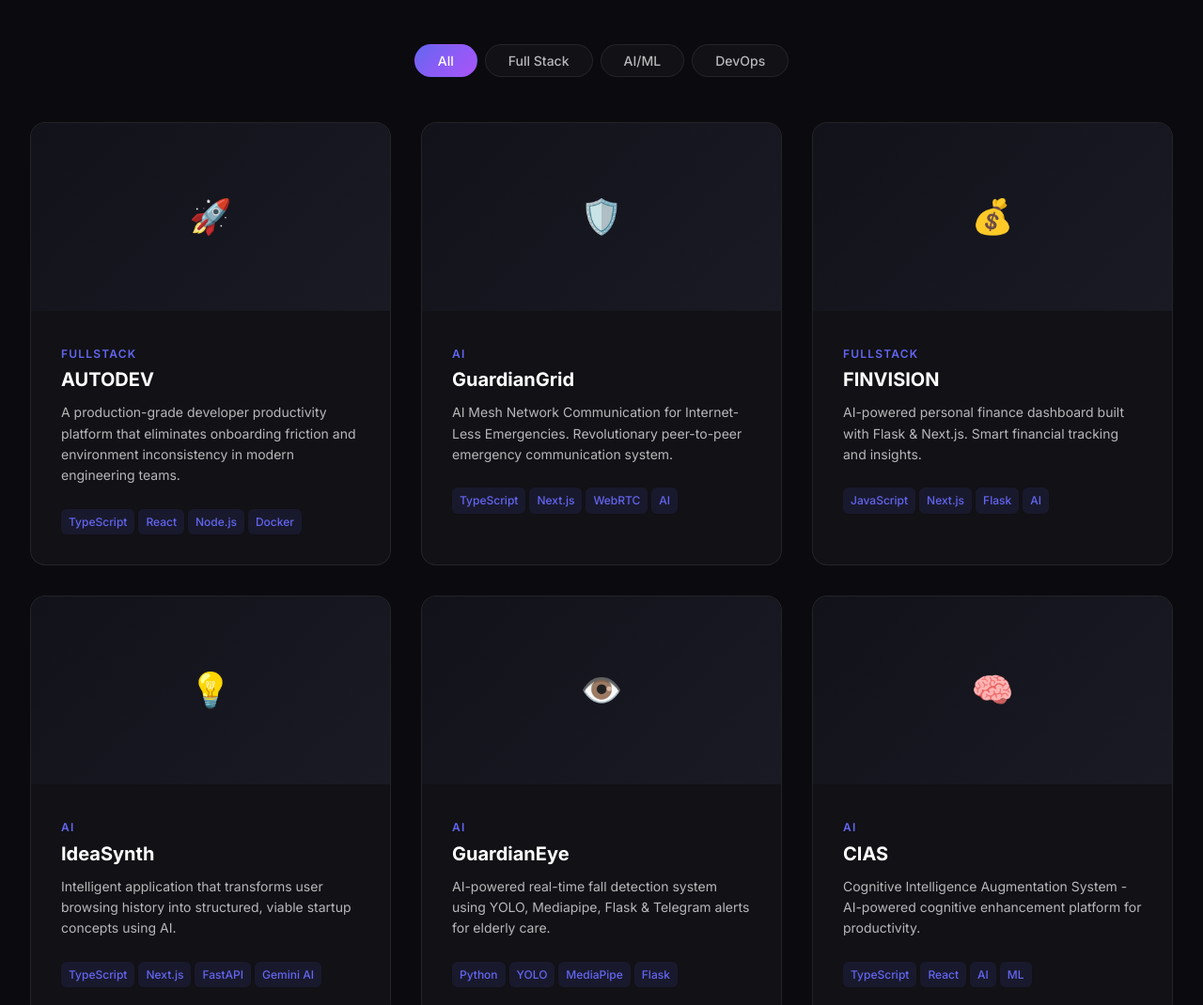
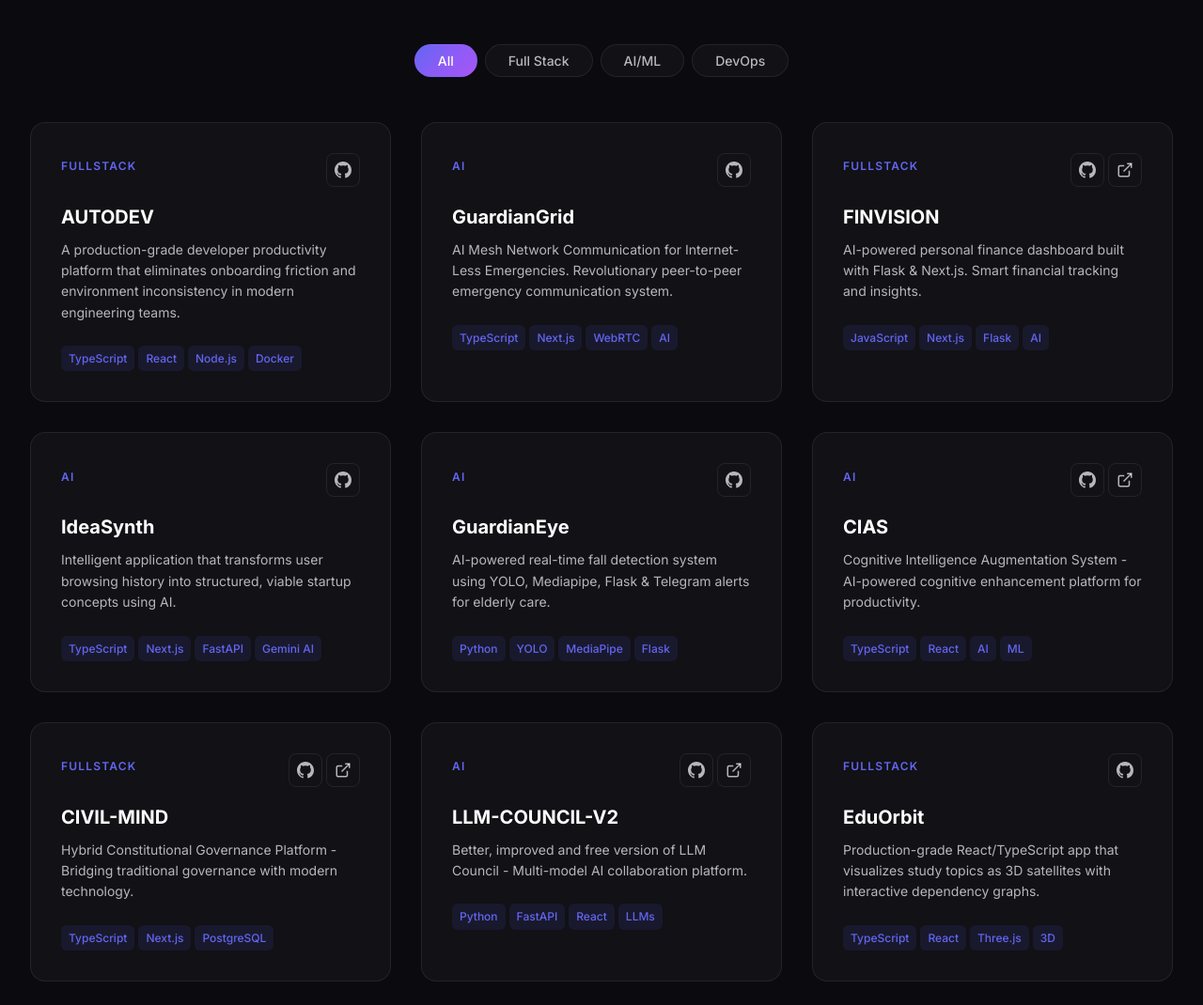
Before and after one commit to abhi3114-glitch/ABHI-portfolio, a plain HTML site: page index.html in a window 1280 px wide. Shown: the part 5820-6890 px from the top of the page at 94% size. Drawn offline with Linux system fonts and the light colour scheme.

Commit message:
feat: update projects section with curated list and text-only design

```diff
--- a/script.js
+++ b/script.js
@@ -26,8 +26,7 @@ const projects = [
         category: "fullstack",
         tech: ["TypeScript", "React", "Node.js", "Docker"],
         github: "https://github.com/abhi3114-glitch/AUTODEV",
-        demo: null,
-        emoji: "🚀"
+        demo: null
     },
     {
         id: 2,
@@ -36,8 +35,7 @@ const projects = [
         category: "ai",
         tech: ["TypeScript", "Next.js", "WebRTC", "AI"],
         github: "https://github.com/abhi3114-glitch/GuardianGrid",
-        demo: null,
-        emoji: "🛡️"
+        demo: null
     },
     {
         id: 3,
@@ -46,8 +44,7 @@ const projects = [
         category: "fullstack",
         tech: ["JavaScript", "Next.js", "Flask", "AI"],
         github: "https://github.com/abhi3114-glitch/FINVISION",
-        demo: "https://finvision-blond.vercel.app",
-        emoji: "💰"
+        demo: "https://finvision-blond.vercel.app"
     },
     {
         id: 4,
@@ -56,8 +53,7 @@ const projects = [
         category: "ai",
         tech: ["TypeScript", "Next.js", "FastAPI", "Gemini AI"],
         github: "https://github.com/abhi3114-glitch/IdeaSynth",
-        demo: null,
-        emoji: "💡"
+        demo: null
     },
     {
         id: 5,
@@ -66,8 +62,7 @@ const projects = [
         category: "ai",
         tech: ["Python", "YOLO", "MediaPipe", "Flask"],
         github: "https://github.com/abhi3114-glitch/GuardianEye",
-        demo: null,
-        emoji: "👁️"
+        demo: null
     },
     {
         id: 6,
@@ -76,8 +71,7 @@ const projects = [
         category: "ai",
         tech: ["TypeScript", "React", "AI", "ML"],
         github: "https://github.com/abhi3114-glitch/CIAS",
-        demo: "https://cias-x.vercel.app",
-        emoji: "🧠"
+        demo: "https://cias-x.vercel.app"
     },
     {
         id: 7,
@@ -86,8 +80,7 @@ const projects = [
         category: "fullstack",
         tech: ["TypeScript", "Next.js", "PostgreSQL"],
         github: "https://github.com/abhi3114-glitch/CIVIL-MIND-",
-        demo: "https://civil-mind.vercel.app",
-        emoji: "⚖️"
+        demo: "https://civil-mind.vercel.app"
     },
     {
         id: 8,
@@ -96,8 +89,7 @@ const projects = [
         category: "ai",
         tech: ["Python", "FastAPI", "React", "LLMs"],
         github: "https://github.com/abhi3114-glitch/LLM-COUNCIL-V2",
-        demo: "https://llm-council-v2.vercel.app",
-        emoji: "🤖"
+        demo: "https://llm-council-v2.vercel.app"
     },
     {
         id: 9,
@@ -106,8 +98,7 @@ const projects = [
         category: "fullstack",
         tech: ["TypeScript", "React", "Three.js", "3D"],
         github: "https://github.com/abhi3114-glitch/EduOrbit",
-        demo: null,
-        emoji: "🛰️"
+        demo: null
     },
     {
         id: 10,
@@ -116,8 +107,7 @@ const projects = [
         category: "devops",
         tech: ["TypeScript", "Docker", "Kubernetes", "AI"],
         github: "https://github.com/abhi3114-glitch/INFRAMIND",
-        demo: null,
-        emoji: "☁️"
+        demo: null
     },
     {
         id: 11,
@@ -126,8 +116,7 @@ const projects = [
         category: "devops",
         tech: ["TypeScript", "Node.js", "Docker", "CI/CD"],
         github: "https://github.com/abhi3114-glitch/DEPLOYSENSE",
-        demo: null,
-        emoji: "🔄"
+        demo: null
     },
     {
         id: 12,
@@ -136,8 +125,7 @@ const projects = [
         category: "ai",
         tech: ["Python", "ML", "TensorFlow", "Privacy"],
         github: "https://github.com/abhi3114-glitch/LifeEcho",
-        demo: null,
-        emoji: "🔮"
+        demo: null
     }
 ];
 
@@ -338,9 +326,9 @@ function renderProjects(filter = 'all') {
 
     projectsGrid.innerHTML = filteredProjects.map((project, index) => `
         <div class="project-card reveal" style="animation-delay: ${index * 0.1}s">
-            <div class="project-image">
-                <div class="project-placeholder">${project.emoji}</div>
-                <div class="project-overlay">
+            <div class="project-content">
+                <div class="project-header">
+                    <span class="project-category">${project.category}</span>
                     <div class="project-links">
                         <a href="${project.github}" target="_blank" rel="noopener" class="project-link" aria-label="View Code">
                             <svg viewBox="0 0 24 24" fill="currentColor">
@@ -358,9 +346,6 @@ function renderProjects(filter = 'all') {
                         ` : ''}
                     </div>
                 </div>
-            </div>
-            <div class="project-content">
-                <span class="project-category">${project.category}</span>
                 <h3 class="project-title">${project.title}</h3>
                 <p class="project-description">${project.description}</p>
                 <div class="project-tech">
--- a/styles.css
+++ b/styles.css
@@ -26,7 +26,7 @@
 
     --gradient-primary: linear-gradient(135deg, #6366f1 0%, #8b5cf6 50%, #a855f7 100%);
     --gradient-secondary: linear-gradient(135deg, #06b6d4 0%, #8b5cf6 100%);
-    --gradient-text: linear-gradient(135deg, #fff 0%, rgba(255,255,255,0.8) 100%);
+    --gradient-text: linear-gradient(135deg, #fff 0%, rgba(255, 255, 255, 0.8) 100%);
     --gradient-glow: radial-gradient(circle, rgba(99, 102, 241, 0.3) 0%, transparent 70%);
 
     --border-color: rgba(255, 255, 255, 0.08);
@@ -88,7 +88,9 @@
 /* ============================================
    RESET & BASE
    ============================================ */
-*, *::before, *::after {
+*,
+*::before,
+*::after {
     margin: 0;
     padding: 0;
     box-sizing: border-box;
@@ -134,7 +136,8 @@ button {
     background: none;
 }
 
-ul, ol {
+ul,
+ol {
     list-style: none;
 }
 
@@ -231,15 +234,20 @@ ul, ol {
 }
 
 @keyframes float {
-    0%, 100% {
+
+    0%,
+    100% {
         transform: translate(0, 0) scale(1);
     }
+
     25% {
         transform: translate(50px, -50px) scale(1.1);
     }
+
     50% {
         transform: translate(-30px, 30px) scale(0.9);
     }
+
     75% {
         transform: translate(40px, 20px) scale(1.05);
     }
@@ -333,8 +341,17 @@ ul, ol {
 }
 
 @keyframes pulse {
-    0%, 100% { opacity: 1; transform: scale(1); }
-    50% { opacity: 0.5; transform: scale(1.2); }
+
+    0%,
+    100% {
+        opacity: 1;
+        transform: scale(1);
+    }
+
+    50% {
+        opacity: 0.5;
+        transform: scale(1.2);
+    }
 }
 
 .nav-menu {
@@ -439,7 +456,7 @@ ul, ol {
 }
 
 .btn-primary::before {
-    background: linear-gradient(135deg, rgba(255,255,255,0.2) 0%, transparent 100%);
+    background: linear-gradient(135deg, rgba(255, 255, 255, 0.2) 0%, transparent 100%);
 }
 
 .btn-primary:hover::before {
@@ -574,8 +591,15 @@ ul, ol {
 }
 
 @keyframes blink {
-    0%, 100% { opacity: 1; }
-    50% { opacity: 0; }
+
+    0%,
+    100% {
+        opacity: 1;
+    }
+
+    50% {
+        opacity: 0;
+    }
 }
 
 .hero-description {
@@ -662,13 +686,18 @@ ul, ol {
     inset: 40px;
     border: 2px solid transparent;
     background: linear-gradient(var(--bg-primary), var(--bg-primary)) padding-box,
-                var(--gradient-primary) border-box;
+        var(--gradient-primary) border-box;
     animation: rotate 20s linear infinite;
 }
 
 @keyframes rotate {
-    from { transform: rotate(0deg); }
-    to { transform: rotate(360deg); }
+    from {
+        transform: rotate(0deg);
+    }
+
+    to {
+        transform: rotate(360deg);
+    }
 }
 
 .profile-image-wrapper {
@@ -761,8 +790,15 @@ ul, ol {
 }
 
 @keyframes float-decoration {
-    0%, 100% { transform: translateY(0); }
-    50% { transform: translateY(-10px); }
+
+    0%,
+    100% {
+        transform: translateY(0);
+    }
+
+    50% {
+        transform: translateY(-10px);
+    }
 }
 
 /* Floating Cards */
@@ -823,8 +859,15 @@ ul, ol {
 }
 
 @keyframes float-card {
-    0%, 100% { transform: translateY(0) rotate(0deg); }
-    50% { transform: translateY(-15px) rotate(2deg); }
+
+    0%,
+    100% {
+        transform: translateY(0) rotate(0deg);
+    }
+
+    50% {
+        transform: translateY(-15px) rotate(2deg);
+    }
 }
 
 /* Scroll Indicator */
@@ -863,13 +906,29 @@ ul, ol {
 }
 
 @keyframes scroll-wheel {
-    0%, 100% { transform: translateX(-50%) translateY(0); opacity: 1; }
-    50% { transform: translateX(-50%) translateY(10px); opacity: 0; }
+
+    0%,
+    100% {
+        transform: translateX(-50%) translateY(0);
+        opacity: 1;
+    }
+
+    50% {
+        transform: translateX(-50%) translateY(10px);
+        opacity: 0;
+    }
 }
 
 @keyframes bounce {
-    0%, 100% { transform: translateX(-50%) translateY(0); }
-    50% { transform: translateX(-50%) translateY(5px); }
+
+    0%,
+    100% {
+        transform: translateX(-50%) translateY(0);
+    }
+
+    50% {
+        transform: translateX(-50%) translateY(5px);
+    }
 }
 
 /* ============================================
@@ -1166,81 +1225,50 @@ ul, ol {
     transition: var(--transition-slow);
 }
 
+
 .project-card:hover {
-    transform: translateY(-10px);
+    transform: translateY(-5px);
     border-color: var(--accent-primary);
-    box-shadow: 0 20px 40px rgba(99, 102, 241, 0.15);
-}
-
-.project-image {
-    position: relative;
-    height: 200px;
-    overflow: hidden;
-}
-
-.project-image img {
-    width: 100%;
-    height: 100%;
-    object-fit: cover;
-    transition: var(--transition-slow);
-}
-
-.project-card:hover .project-image img {
-    transform: scale(1.1);
-}
-
-.project-placeholder {
-    width: 100%;
-    height: 100%;
+    box-shadow: 0 10px 30px rgba(99, 102, 241, 0.1);
+}
+
+.project-header {
+    display: flex;
+    justify-content: space-between;
+    align-items: center;
+    margin-bottom: var(--space-md);
+}
+
+.project-links {
+    display: flex;
+    gap: var(--space-xs);
+}
+
+.project-link {
+    width: 36px;
+    height: 36px;
     display: flex;
     align-items: center;
     justify-content: center;
-    background: linear-gradient(135deg, var(--bg-secondary) 0%, var(--bg-tertiary) 100%);
-    font-size: var(--text-4xl);
-}
-
-.project-overlay {
-    position: absolute;
-    inset: 0;
-    background: linear-gradient(to top, rgba(10, 10, 15, 0.9) 0%, transparent 100%);
-    opacity: 0;
-    transition: var(--transition-base);
-    display: flex;
-    align-items: flex-end;
-    padding: var(--space-lg);
-}
-
-.project-card:hover .project-overlay {
-    opacity: 1;
-}
-
-.project-links {
-    display: flex;
-    gap: var(--space-sm);
-}
-
-.project-link {
-    width: 40px;
-    height: 40px;
-    display: flex;
-    align-items: center;
-    justify-content: center;
-    background: var(--bg-card);
+    background: transparent;
     border: 1px solid var(--border-color);
     border-radius: var(--radius-md);
-    color: var(--text-primary);
+    color: var(--text-secondary);
     transition: var(--transition-base);
 }
 
 .project-link:hover {
-    background: var(--accent-primary);
+    background: var(--bg-card-hover);
     border-color: var(--accent-primary);
+    color: var(--accent-primary);
+    transform: translateY(-2px);
 }
 
 .project-link svg {
     width: 18px;
     height: 18px;
 }
+
 
 .project-content {
     padding: var(--space-xl);
@@ -1655,11 +1683,25 @@ ul, ol {
     animation: fadeInRight 0.8s ease forwards;
 }
 
-.delay-1 { animation-delay: 0.1s; }
-.delay-2 { animation-delay: 0.2s; }
-.delay-3 { animation-delay: 0.3s; }
-.delay-4 { animation-delay: 0.4s; }
-.delay-5 { animation-delay: 0.5s; }
+.delay-1 {
+    animation-delay: 0.1s;
+}
+
+.delay-2 {
+    animation-delay: 0.2s;
+}
+
+.delay-3 {
+    animation-delay: 0.3s;
+}
+
+.delay-4 {
+    animation-delay: 0.4s;
+}
+
+.delay-5 {
+    animation-delay: 0.5s;
+}
 
 @keyframes fadeInUp {
     to {
@@ -1878,16 +1920,46 @@ ul, ol {
 /* ============================================
    UTILITY CLASSES
    ============================================ */
-.text-center { text-align: center; }
-.text-left { text-align: left; }
-.text-right { text-align: right; }
-
-.mt-1 { margin-top: var(--space-md); }
-.mt-2 { margin-top: var(--space-lg); }
-.mt-3 { margin-top: var(--space-xl); }
-.mt-4 { margin-top: var(--space-2xl); }
-
-.mb-1 { margin-bottom: var(--space-md); }
-.mb-2 { margin-bottom: var(--space-lg); }
-.mb-3 { margin-bottom: var(--space-xl); }
-.mb-4 { margin-bottom: var(--space-2xl); }
+.text-center {
+    text-align: center;
+}
+
+.text-left {
+    text-align: left;
+}
+
+.text-right {
+    text-align: right;
+}
+
+.mt-1 {
+    margin-top: var(--space-md);
+}
+
+.mt-2 {
+    margin-top: var(--space-lg);
+}
+
+.mt-3 {
+    margin-top: var(--space-xl);
+}
+
+.mt-4 {
+    margin-top: var(--space-2xl);
+}
+
+.mb-1 {
+    margin-bottom: var(--space-md);
+}
+
+.mb-2 {
+    margin-bottom: var(--space-lg);
+}
+
+.mb-3 {
+    margin-bottom: var(--space-xl);
+}
+
+.mb-4 {
+    margin-bottom: var(--space-2xl);
+}
```
